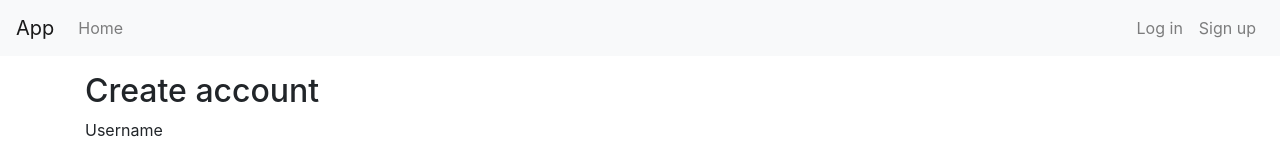
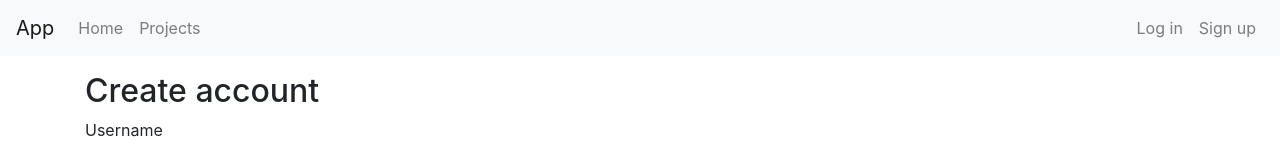
Before and after one commit to markaleksanderh/shipyard, a React (Create React App) app in the folder client/: page /register in a window 1280 px wide. Shown: the top 148 px of the page. Built offline with nearby package versions, Linux system fonts and the light colour scheme.

Commit message:
Created project page

```diff
--- a/client/src/App.js
+++ b/client/src/App.js
@@ -6,11 +6,12 @@ import Login from "./components/Login/Login";
 import Register from "./components/Register/Register";
 import Home from "./components/Home/Home";
 import Profile from "./components/Profile/Profile";
-import BoardUser from "./components/BoardUser/BoardUser";
-import BoardModerator from "./components/BoardModerator/BoardModerator";
-import BoardAdmin from "./components/BoardAdmin/BoardAdmin";
+import BoardUser from "./components/BoardUser/BoardUser"
+import BoardModerator from "./components/BoardModerator/BoardModerator"
+import BoardAdmin from "./components/BoardAdmin/BoardAdmin"
 import Navbar from 'react-bootstrap/Navbar'
 import Nav from 'react-bootstrap/Nav'
+import ProjectList from './components/ProjectList/ProjectList'
 
 import { logout } from "./actions/auth";
 import { clearMessage } from "./actions/message";
@@ -69,6 +70,7 @@ class App extends Component {
               {currentUser && (
                 <Nav.Link as={Link} to='/user'>User</Nav.Link>
               )}
+              <Nav.Link as={Link} to='/projects'>Projects</Nav.Link>
             </Nav>
             {currentUser ? (
               <Nav>
@@ -90,6 +92,7 @@ class App extends Component {
               <Route exact path="/login" component={Login} />
               <Route exact path="/register" component={Register} />
               <Route exact path="/profile" component={Profile} />
+              <Route path='/projects' component={ProjectList} />
               <Route path="/user" component={BoardUser} />
               <Route path="/mod" component={BoardModerator} />
               <Route path="/admin" component={BoardAdmin} />
--- a/client/src/pages/Projects/index.js
+++ b/client/src/pages/Projects/index.js
@@ -0,0 +1,3 @@
+import Projects from './Projects.jsx';
+
+export default Projects;
```
Also changed, not shown: client/src/components/ProjectForm/ProjectForm.js (+0 -13 lines), client/src/pages/Projects/Projects.js (+7 -0 lines).
